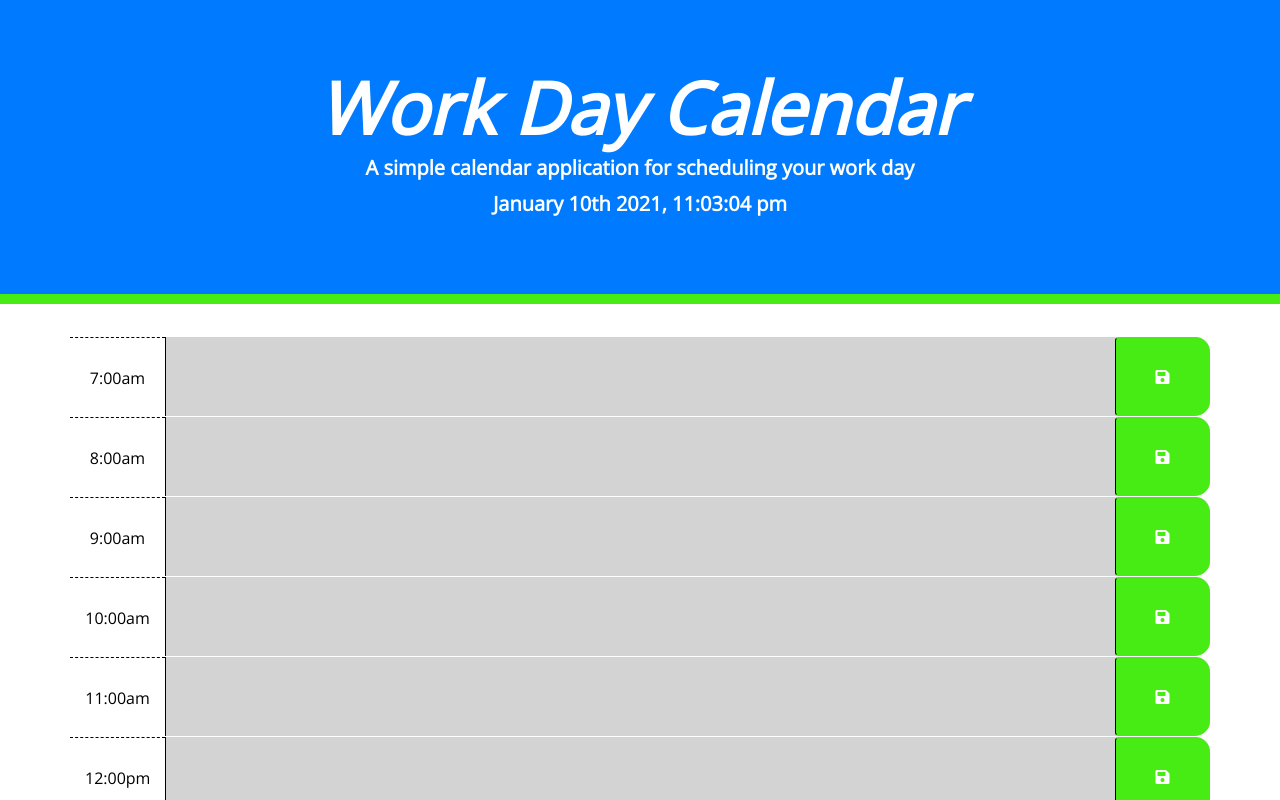
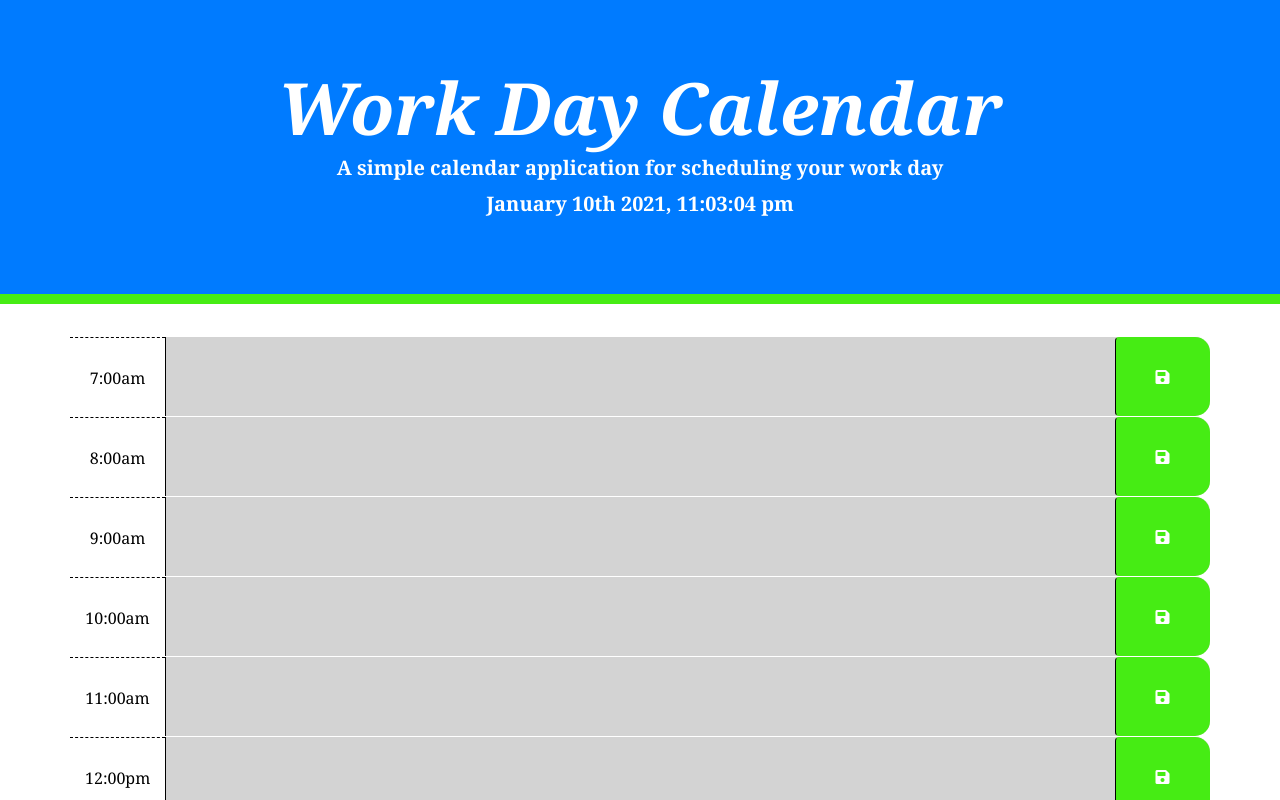
Before and after one commit to richardgabaree/workdayscheduler, a plain HTML site: page index.html in a window 1280 px wide. Shown: the top 800 px of the page. Drawn offline with nearby package versions, Linux system fonts and the light colour scheme.

Commit message:
updated font

```diff
--- a/style.css
+++ b/style.css
@@ -1,5 +1,5 @@
 body {
-  font-family: 'Open Sans', sans-serif;
+  font-family: 'Georgia';
   font-size: 16px;
   line-height: 1;
 }
```
Also changed, not shown: script.js (line endings or trailing spaces).
